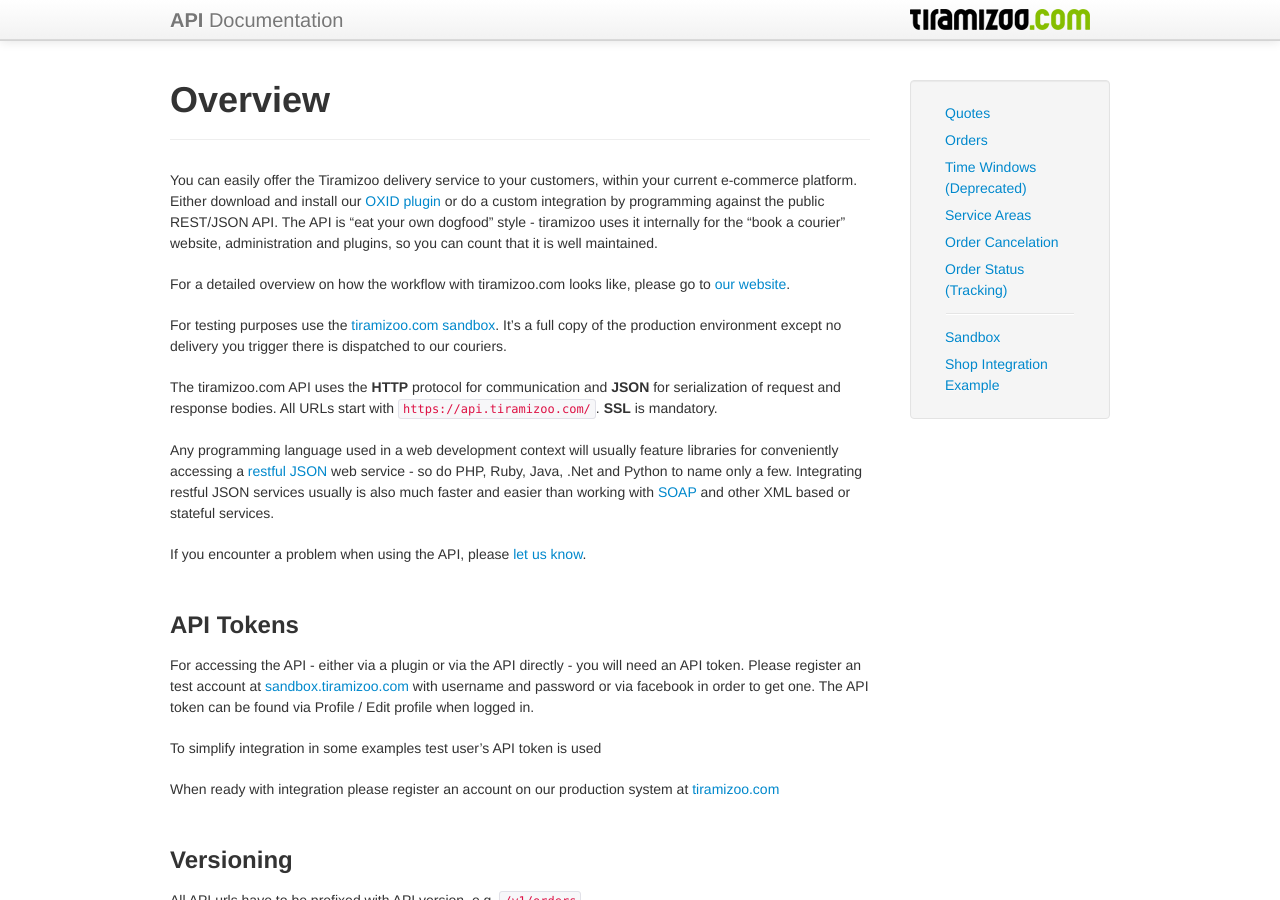
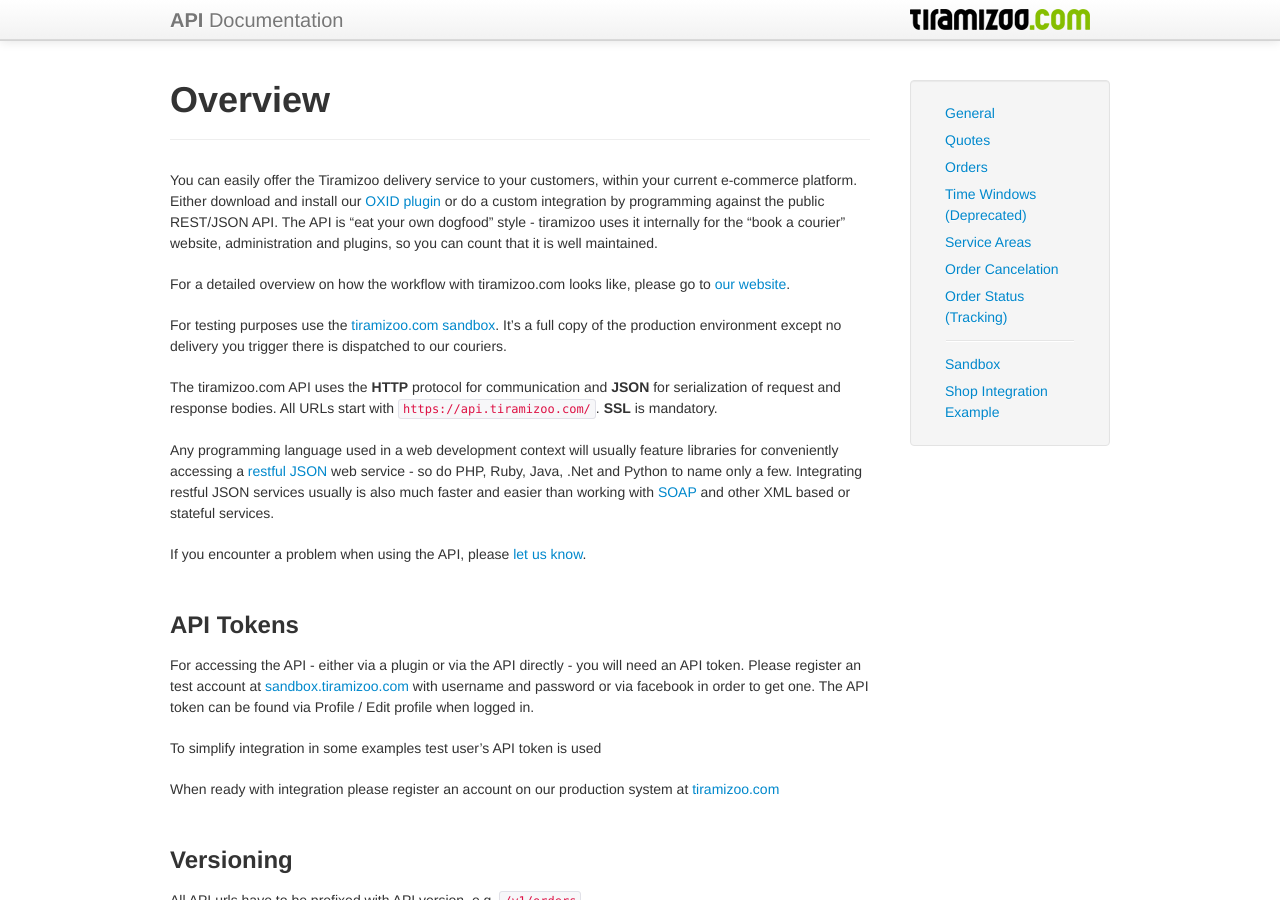
Before and after one commit to Goundar/tiramizoo.github.com, a Jekyll site: the page built from index.md, in a window 1280 px wide and 900 px high. Built offline with Jekyll 4.4.1, drawn with Linux system fonts in a browser that asks for light colours.

Commit message:
add link to general info

```diff
--- a/_layouts/default.html
+++ b/_layouts/default.html
@@ -48,6 +48,7 @@
         <div class="span3">
           <div class="well sidebar-nav span3 affix">
             <ul class="nav nav-list">
+              <li><a href="/">General</a></li>
               <li><a href="/quotes.html">Quotes</a></li>
               <li><a href="/orders.html">Orders</a></li>
               <li><a href="/time_windows.html">Time Windows (Deprecated)</a></li>
```
